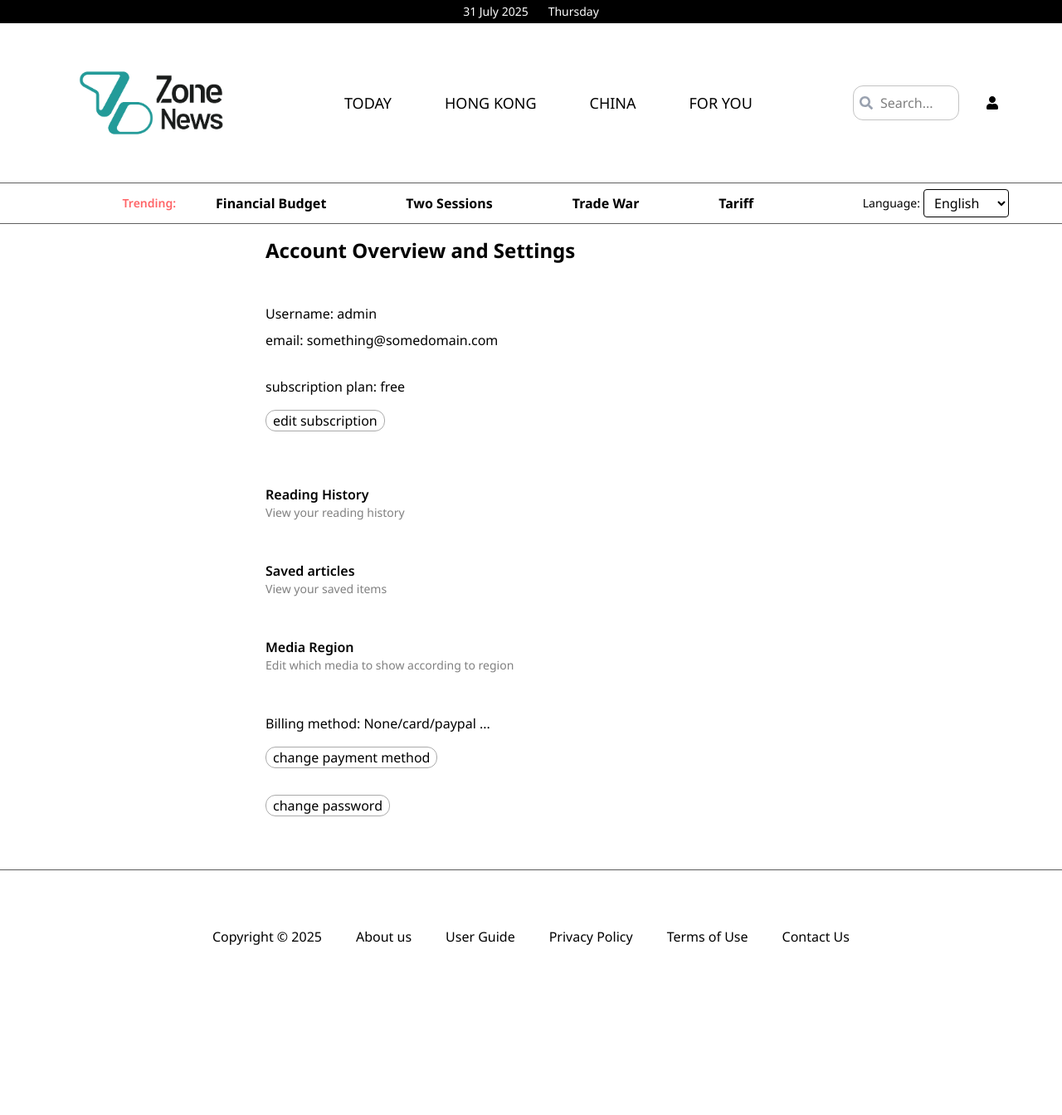
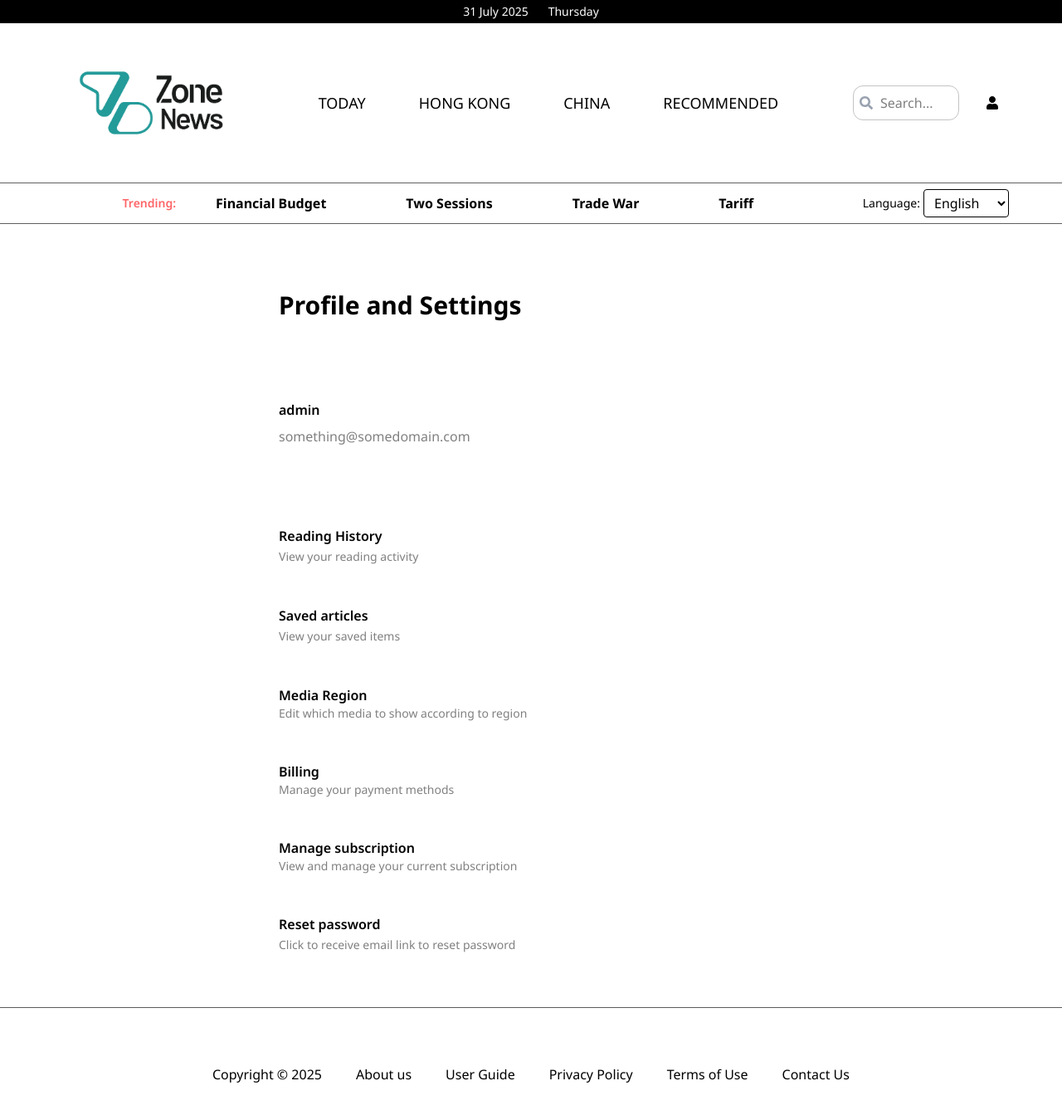
Before and after one commit to IvanLeong03/z-news-website, a React (Vite) app: page /account in a window 1280 px wide. Shown: the top 1344 px of the page at 83% size. Before the commit the page ends 1208 px from the top, so only its background shows below. Built offline with nearby package versions, Linux system fonts and the light colour scheme.

Commit message:
changed about carouesl cards, account page, and topics list

```diff
--- a/src/App.jsx
+++ b/src/App.jsx
@@ -20,6 +20,8 @@ import UserGuide from "./other-pages/UserGuide"
 import Account from "./account/account"
 import LoginForm from "./auth/LoginForm"
 import MyTopics from "./account/myTopics"
+import SavedArticles from "./account/SavedArticles"
+import ReadingHistory from "./account/ReadingHistory"
 
 function App() {
   return (
@@ -43,8 +45,9 @@ function App() {
             <Route path="/user-guide" element={<UserGuide />} />
             <Route path="/account" element={<Account />} />
             <Route path="/login" element={<LoginForm />} />
-            {/*<Route path="/account/settings" element={<AccountSettings />} />*/}
             <Route path="/account/topics" element={<MyTopics />} />
+            <Route path="/account/saved-articles" element={<SavedArticles />} />
+            <Route path="/account/reading-history" element={<ReadingHistory />} />
           </Routes>
           <Footer />
         </LanguageProvider>
--- a/src/account/AccountSettings.jsx
+++ /dev/null
@@ -1,24 +0,0 @@
-import React, { useState } from 'react';
-
-const AccountSettings = () => {
-    const [emailNotifications, setEmailNotifications] = useState(true);
-    const [darkMode, setDarkMode] = useState(false);
-    const [username, setUsername] = useState('Zimuth-Admin');
-
-    const handleSave = (e) => {
-        e.preventDefault();
-        // Save logic here
-        alert('Settings saved!');
-    };
-
-    return (
-        <div className='max-w-1/2 mx-auto p-6 my-4 bg-white rounded-lg shadow-md'>
-            <h2>Account Settings</h2>
-
-
-
-        </div>
-    );
-};
-
-export default AccountSettings;
--- a/src/account/MyTopics.jsx
+++ b/src/account/MyTopics.jsx
@@ -1,6 +1,6 @@
 import React, { useState, useEffect } from 'react';
 
-const ALL_TOPICS = ['today', 'breaking', 'politics', 'economy', 'finance', 'technology', 'sport', 'pop culture'];
+const ALL_TOPICS = ['World', 'China', 'Politics', 'Science', 'Technology', 'Health', 'Economy', 'Sports', 'Entertainment', 'Business', 'Environment', 'Education', 'Travel', 'Lifestyle'];
 
 const MyTopics = () => {
   const [followedTopics, setFollowedTopics] = useState(['today']); // Default topic
--- /dev/null
+++ b/src/account/ReadingHistory.jsx
@@ -0,0 +1,19 @@
+import React from "react";
+
+function ReadingHistory() {
+    return (
+        <div className="w-1/2 mx-auto">
+            <h1 className="text-2xl font-bold my-4">Reading History</h1>
+            <p className="my-2">View your reading history.</p>
+            <div className="my-12">
+                {/* button to clear history */}
+                {/* Placeholder for saved articles list */}
+                <p className="my-2">No articles read</p>
+                <button className="rounded-xl my-4 px-2 border border-[var(--color-line-grey)]">Go back to reading</button>
+            </div>
+        </div>
+    );
+
+}
+
+export default ReadingHistory;
--- /dev/null
+++ b/src/account/SavedArticles.jsx
@@ -0,0 +1,17 @@
+import React from "react";
+
+function SavedArticles() {
+    return (
+        <div className="w-1/2 mx-auto">
+            <h1 className="text-2xl font-bold my-4">Saved Articles</h1>
+            <p className="my-2">Here you can view all the articles you have saved for later reading.</p>
+            <div className="my-12">
+                {/* Placeholder for saved articles list */}
+                <p className="my-2">No saved articles yet.</p>
+                <button className="rounded-xl my-4 px-2 border border-[var(--color-line-grey)]">Go back to reading</button>
+            </div>
+        </div>
+    );
+}
+
+export default SavedArticles;
--- a/src/account/account.jsx
+++ b/src/account/account.jsx
@@ -1,25 +1,32 @@
 import React from "react";
+import { Link } from "react-router-dom";
+import { useLanguage } from "../context/LanguageContext";
+import SavedArticles from "./SavedArticles";
 
 function Account() {
+    const { language } = useLanguage();
+
     return (
-        <div className="w-1/2 mx-auto">
-            <h1 className="text-2xl font-bold my-4">Account Overview and Settings</h1>
+        <div className="w-1/2 mx-auto p-4">
+            <h1 className="text-3xl font-bold my-16">Profile and Settings</h1>
 
-            <div className="my-12">
+            <div className="mt-24">
                 {/* fetch every field from user object */}
-                <p className="my-2">Username: admin</p>
-                <p className="my-2">email: something@somedomain.com</p>
-                <p className="mt-8">subscription plan: free</p>
-                <button className="rounded-xl my-4 px-2 border border-[var(--color-line-grey)]">edit subscription</button>
+                <p className="my-2 font-semibold">admin</p>
+                <p className="mt-2 mb-24 text-[var(--color-text-lightgrey)]">something@somedomain.com</p>
 
                 <div className="flex flex-col my-12">
                     <h2 className="font-semibold">Reading History</h2>
-                    <label className="text-sm text-[var(--color-text-lightgrey)]">View your reading history</label>
+                    <Link to={"/account/reading-history"} className="text-[var(--color-dark-turquoise)] hover:underline">
+                        <label className="text-sm text-[var(--color-text-lightgrey)]">View your reading activity</label>
+                    </Link>
                 </div>
 
                 <div className="flex flex-col my-12">
                     <h2 className="font-semibold">Saved articles</h2>
-                    <label className="text-sm text-[var(--color-text-lightgrey)]">View your saved items</label>
+                    <Link to={"/account/saved-articles"} className="text-[var(--color-dark-turquoise)] hover:underline">
+                        <label className="text-sm text-[var(--color-text-lightgrey)]">View your saved items</label>
+                    </Link>
                 </div>
 
                 <div className="flex flex-col my-12">
@@ -27,21 +34,22 @@ function Account() {
                     <label className="text-sm text-[var(--color-text-lightgrey)]">Edit which media to show according to region</label>
                 </div>
 
-                <p>Billing method: None/card/paypal ...</p>
-                <button className="rounded-xl my-4 px-2 border border-[var(--color-line-grey)]">change payment method</button>
-                <br/>
-                <button className="rounded-xl my-4 px-2 border border-[var(--color-line-grey)]">change password</button>
-                {/* to be added as a feature in future updates
-                <div>
-                    <label className="block font-semibold mb-1">Font Size</label>
-                    <select className="w-full border border-gray-300 rounded px-3 py-2 focus:outline-none focus:ring-2 focus:ring-blue-400">
-                        <option>Small</option>
-                        <option>Medium</option>
-                        <option>Large</option>
-                        <option>Extra Large</option>
-                    </select>
+                <div className="flex flex-col my-12">
+                    <h2 className="font-semibold">Billing</h2>
+                    <label className="text-sm text-[var(--color-text-lightgrey)]">Manage your payment methods</label>
                 </div>
-                */}
+
+                <div className="flex flex-col my-12">
+                    <h2 className="font-semibold">Manage subscription</h2>
+                    <label className="text-sm text-[var(--color-text-lightgrey)]">View and manage your current subscription</label>
+                </div>
+
+                <div className="flex flex-col my-12">
+                    <h2 className="font-semibold">Reset password</h2>
+                    <Link to={"/account/reading-history"} className="text-[var(--color-dark-turquoise)] hover:underline">
+                        <label className="text-sm text-[var(--color-text-lightgrey)]">Click to receive email link to reset password</label>
+                    </Link>
+                </div>
             </div>
         </div>
     );
--- a/src/header/Navbar.jsx
+++ b/src/header/Navbar.jsx
@@ -64,7 +64,7 @@ function Navbar() {
                         </li>
                         <li>
                             <Link to="/for-you">
-                                {language === "zh-Hant" ? "個人推薦" : language === "zh-Hans" ? "个人推荐" : "FOR YOU"}
+                                {language === "zh-Hant" ? "個人推薦" : language === "zh-Hans" ? "个人推荐" : "RECOMMENDED"}
                             </Link>
                         </li>
                     </ul>
@@ -82,10 +82,14 @@ function Navbar() {
                         </button>
                         <ul className="hidden group-hover:flex group-focus-within:flex flex-col absolute right-0 mt-1 w-48 bg-white border border-gray-200 rounded-lg shadow-lg z-50">
                             <li>
-                                <Link to="/login" className="block px-4 py-2 font-bold hover:bg-gray-100">Login</Link>
+                                <Link to="/login" className="block px-4 py-2 font-bold hover:bg-gray-100">
+                                    {language === "zh-Hant" ? "登入" : language === "zh-Hans" ? "登录" : "Login"}
+                                </Link>
                             </li>
                             <li>
-                                <Link to="/account" className="block px-4 py-2 hover:bg-gray-100">Profile</Link>
+                                <Link to="/account" className="block px-4 py-2 hover:bg-gray-100">
+                                    {language === "zh-Hant" ? "帳戶" : language === "zh-Hans" ? "账户" : "Profile"}
+                                </Link>
                             </li>
                             {/*
                             <li>
--- a/src/news-categories/ForYou.jsx
+++ b/src/news-categories/ForYou.jsx
@@ -42,7 +42,7 @@ function ForYou() {
 
     return (
         <div className="flex flex-col w-[80%] mx-auto my-16">
-            <h1 className="text-5xl font-bold my-4 pl-5">{language === "zh-Hant" ? "個人推薦" : language === "zh-Hans" ? "个人推荐" : "FOR YOU"}</h1>
+            <h1 className="text-5xl font-bold my-4 pl-5">{language === "zh-Hant" ? "個人推薦" : language === "zh-Hans" ? "个人推荐" : "RECOMMENDED"}</h1>
             <div className="grid grid-cols-1 md:grid-cols-2 lg:grid-cols-3 gap-4">
                 {articles.map((article, index) => (
                     <div
```
Also changed, not shown: src/about-us/AboutUs.jsx (+11 -13 lines), src/about-us/Carousel.jsx (+23 -29 lines).
